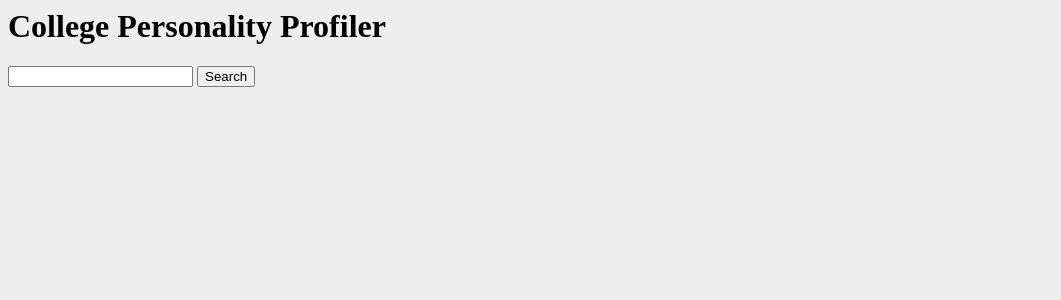
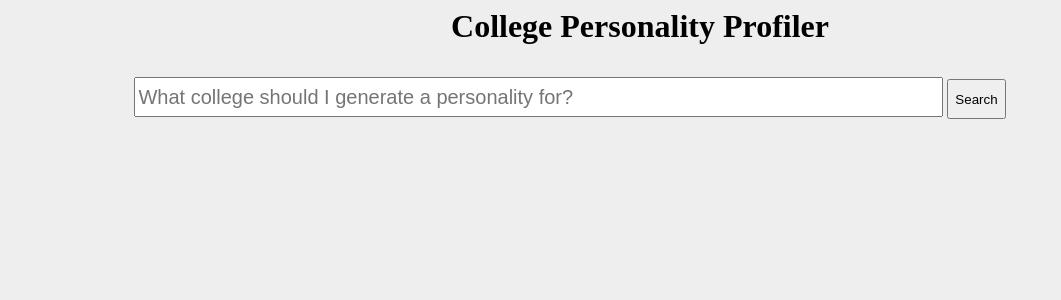
Before and after one commit to Brian-Lam/College-Personality-Profiler, a PHP site: page / in a window 1280 px wide. Shown: the top 300 px of the page, without its empty margins (0-1061 px from the left). Run offline with PHP 8.4, Linux system fonts and the light colour scheme; data that the repository does not hold is empty.

Commit message:
Front end work

```diff
--- a/includes/header.php
+++ b/includes/header.php
@@ -1,6 +1,6 @@
 <?php require 'vendor/autoload.php'; ?>
 
 <head>
-	<link rel="stylesheet" type="text/css" href="style.css">
+	<link rel="stylesheet" type="text/css" href="/static/css/style.css">
 </head>
-<h1> College Personality Profiler </h1>
+<h3 id="title"> College Personality Profiler</h3>
--- a/index.php
+++ b/index.php
@@ -1,19 +1,12 @@
 <?php
-	use Profiler\PersonalityFactory;
-
 	require_once("includes/header.php"); // TODO refactor
 ?>
 
 <body>
 	<div class="container">
-		<form>
-			<input type="text"></input>
-			<input type="submit" value="Search">
+		<form action="submit.php">
+			<input id="collegename" type="text" placeholder="What college should I generate a personality for?"></input>
+			<input id="collegename-submit" type="submit" value="Search">
 		</form>
-	<?php
-		$xml = file_get_contents("https://graph.facebook.com/search?q=query&type=user");
-		//$xml = file_get_contents("http://google.com");
-		echo $xml;
-	?>
 	</div>
 </body>
--- /dev/null
+++ b/src/Profiler/Personality/submit.php
@@ -0,0 +1,4 @@
+<?php
+	use Profiler\PersonalityFactory;
+	require_once("includes/header.php"); // TODO refactor
+?>
--- a/static/css/style.css
+++ b/static/css/style.css
@@ -1,3 +1,20 @@
-body{
+body {
 	background-color: #EEE;
 }
+.container {
+	width:80%;
+	display: block;
+	margin: 0px auto;
+}
+#collegename {
+	font-size:20px;
+	height: 40px;
+	width: 80%;
+}
+#collegename-submit {
+	height: 40px;
+}
+#title {
+	font-size:2em;
+	text-align: center;
+}
```
